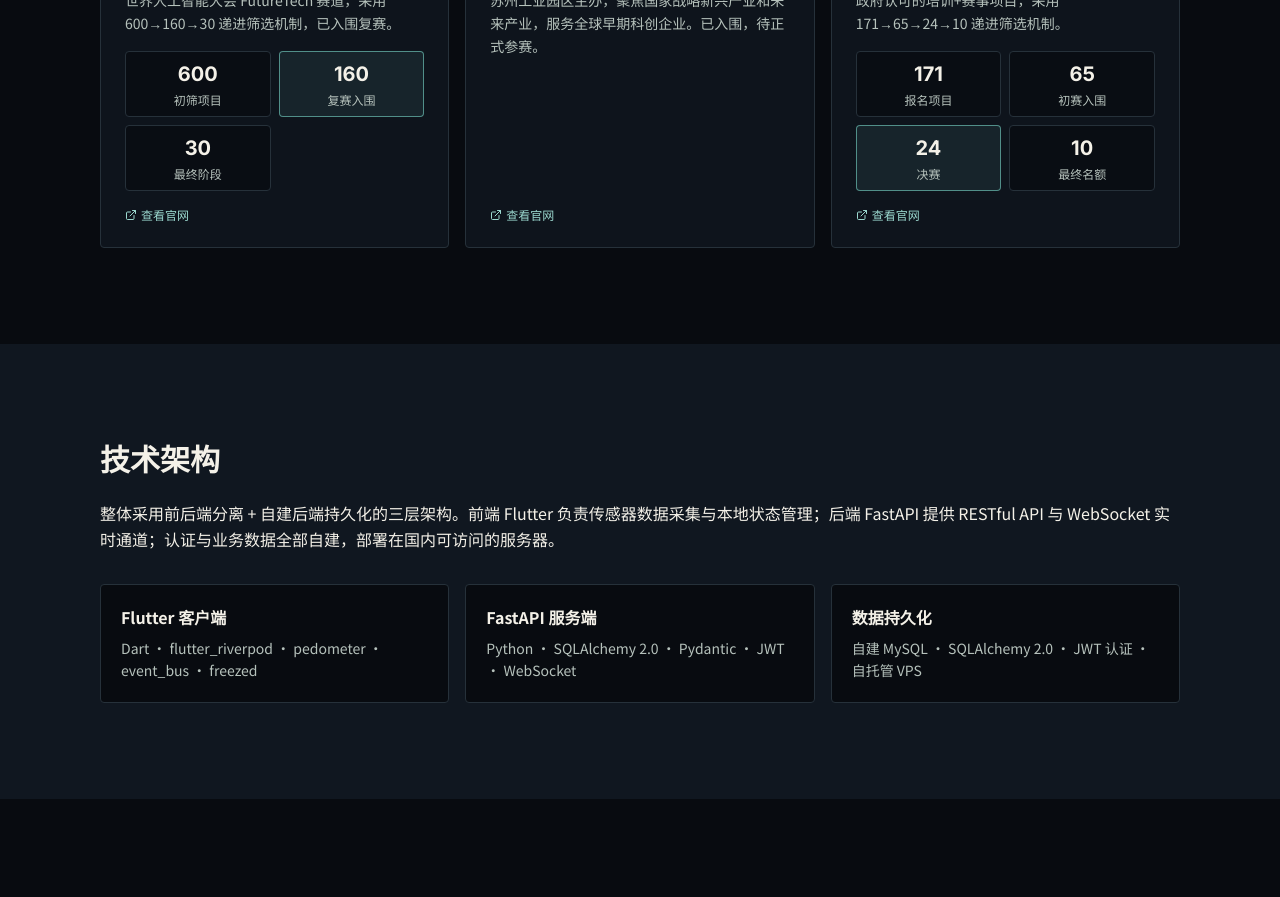
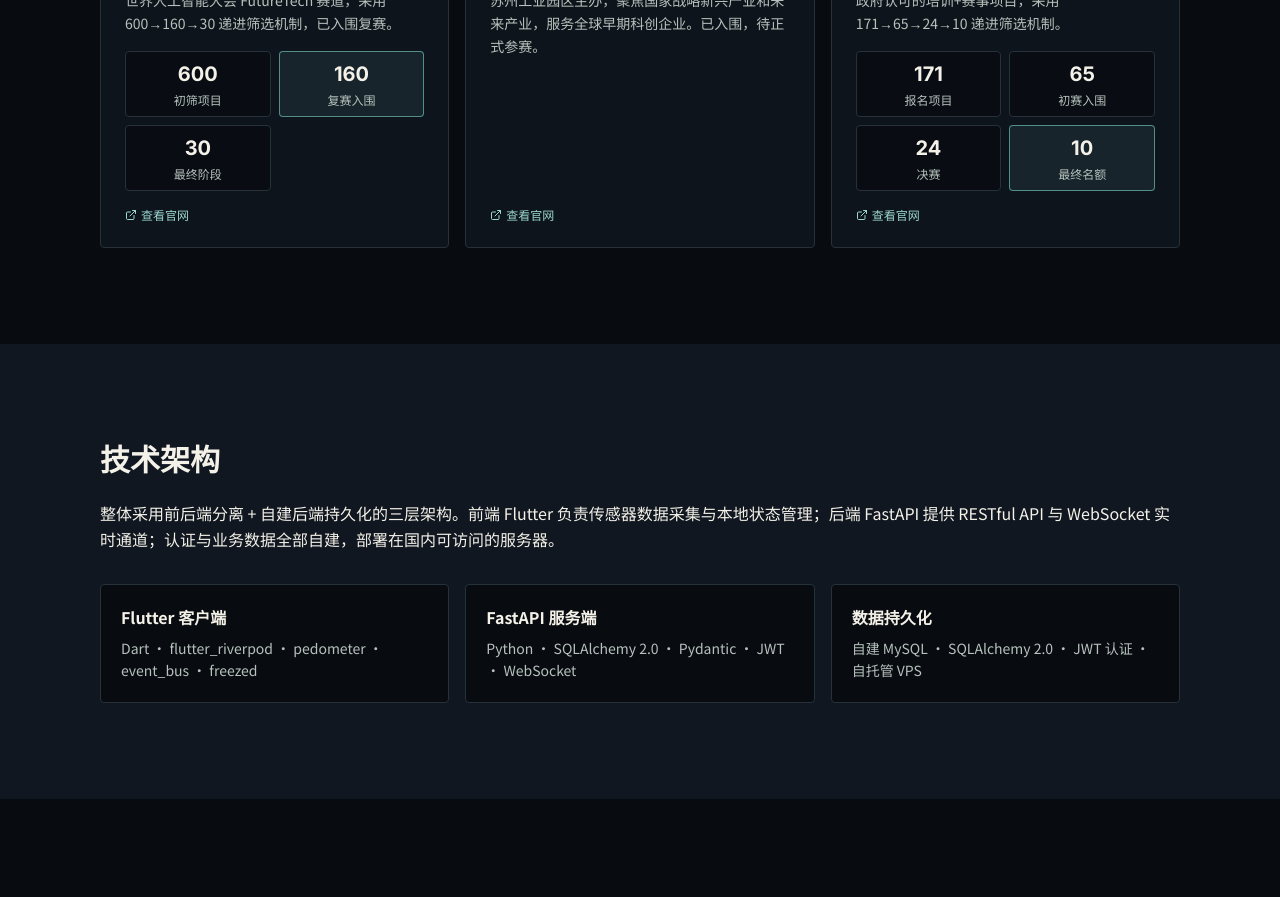
Before and after one commit to Zaosusu/zaosusu.github.io, a React (Vite) app: page /#/projects/walking-xiuxian in a window 1280 px wide. Shown: the part 1040-1937 px from the top of the page. Built offline with nearby package versions, Linux system fonts and the light colour scheme.

Commit message:
feat(walking): highlight OPC Top 10 (won final spot)

```diff
--- a/src/pages/WalkingXiuxian.tsx
+++ b/src/pages/WalkingXiuxian.tsx
@@ -277,7 +277,7 @@ export function WalkingXiuxian() {
               <p className="font-noto text-sm text-text-secondary leading-relaxed mb-4 flex-grow">{c.opcDesc}</p>
               <div className="grid grid-cols-2 gap-2 mb-4">
                 {c.opcSteps.map((step, i) => (
-                  <div key={step.count} className={`p-2 rounded border text-center ${i === 2 ? 'border-[#6cbcb2]/70 bg-[#6cbcb2]/10' : 'border-border-custom bg-bg-primary/70'}`}>
+                  <div key={step.count} className={`p-2 rounded border text-center ${i === 3 ? 'border-[#6cbcb2]/70 bg-[#6cbcb2]/10' : 'border-border-custom bg-bg-primary/70'}`}>
                     <span className="font-inter font-bold text-xl text-text-primary">{step.count}</span>
                     <p className="font-noto text-xs text-text-secondary mt-1">{step.label}</p>
                   </div>
```
